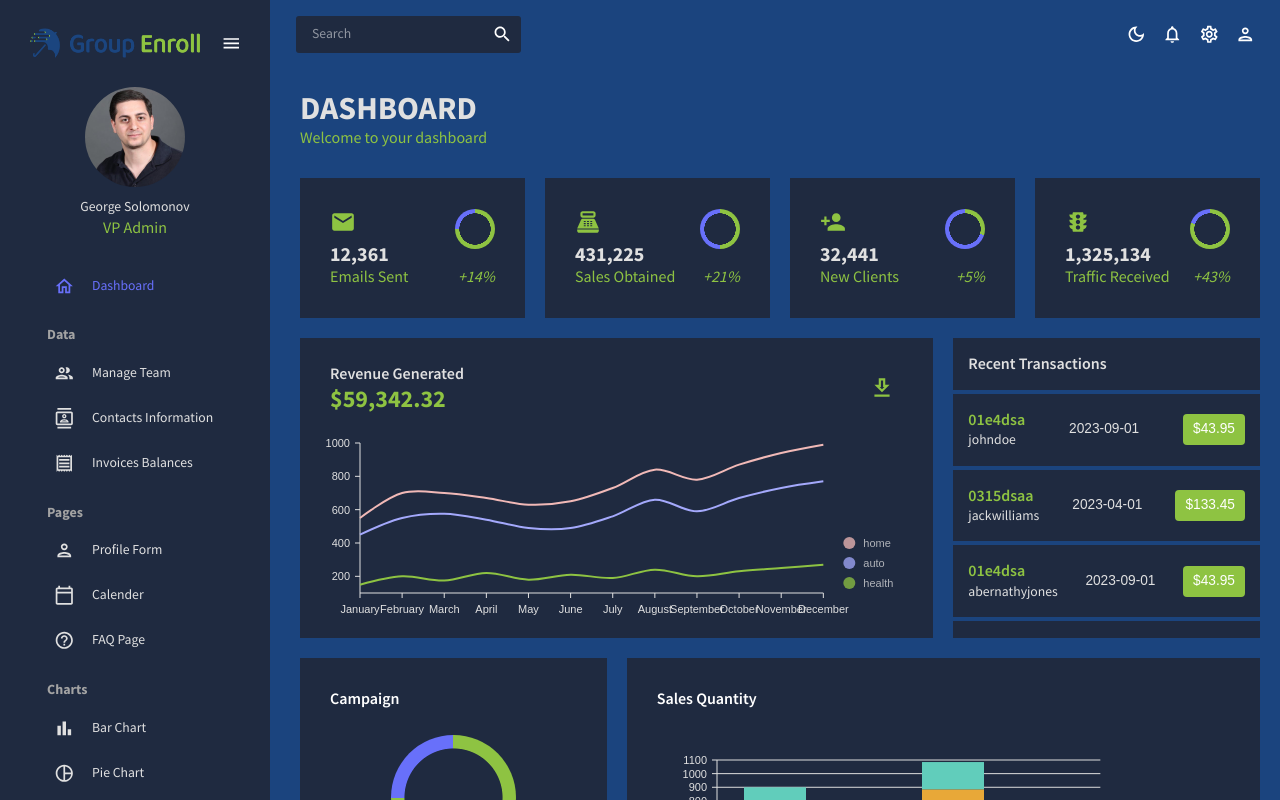
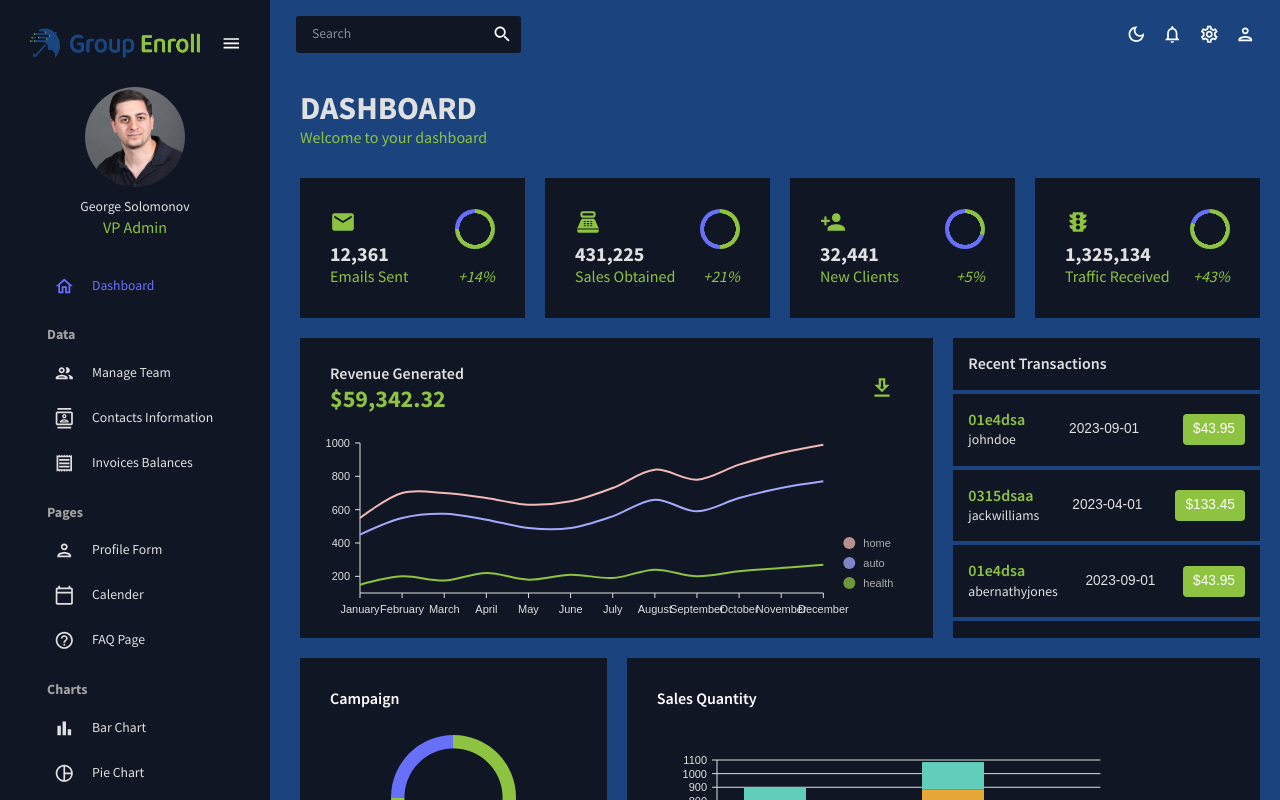
Before and after one commit to Cosmodocus/group-enroll-admin-dashboard, a React (Vite) app: page / in a window 1280 px wide. Shown: the top 800 px of the page. Built offline with nearby package versions, Linux system fonts and the light colour scheme.

Commit message:
changed dark mode color scheme for primary 400

```diff
--- a/src/theme.js
+++ b/src/theme.js
@@ -20,7 +20,7 @@ export const tokens = (mode) => ({
           100: "#d0d1d5", // Light shade
           200: "#a1a4ab", // Medium light shade
           300: "#727681", // Medium shade
-          400: "#1F2A40", // Modified slightly
+          400: "#101624", // Modified slightly
           500: "#1B447E", // Dark Blue
           600: "#101624", // Deeper shade
           700: "#0c101b", // Very dark
```
